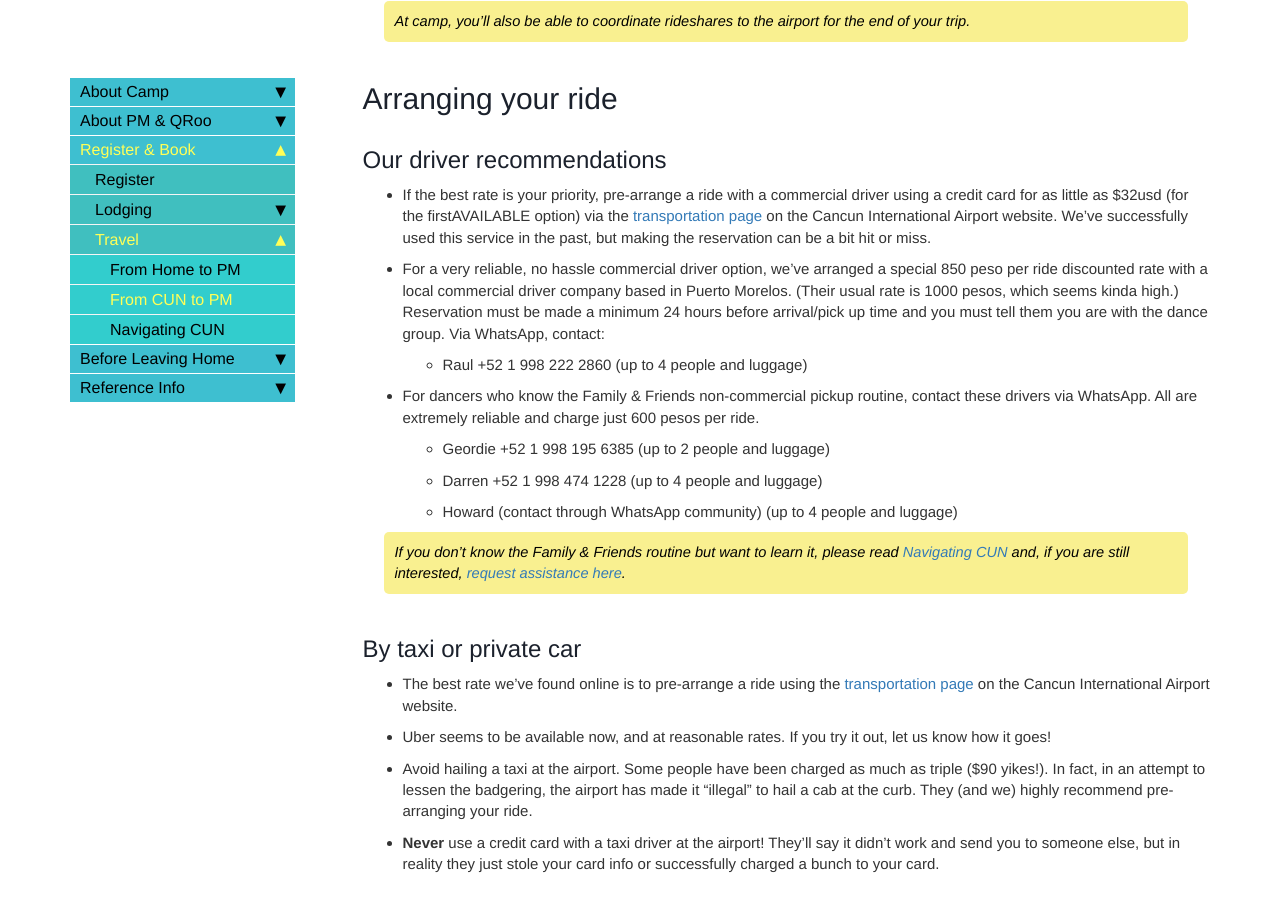
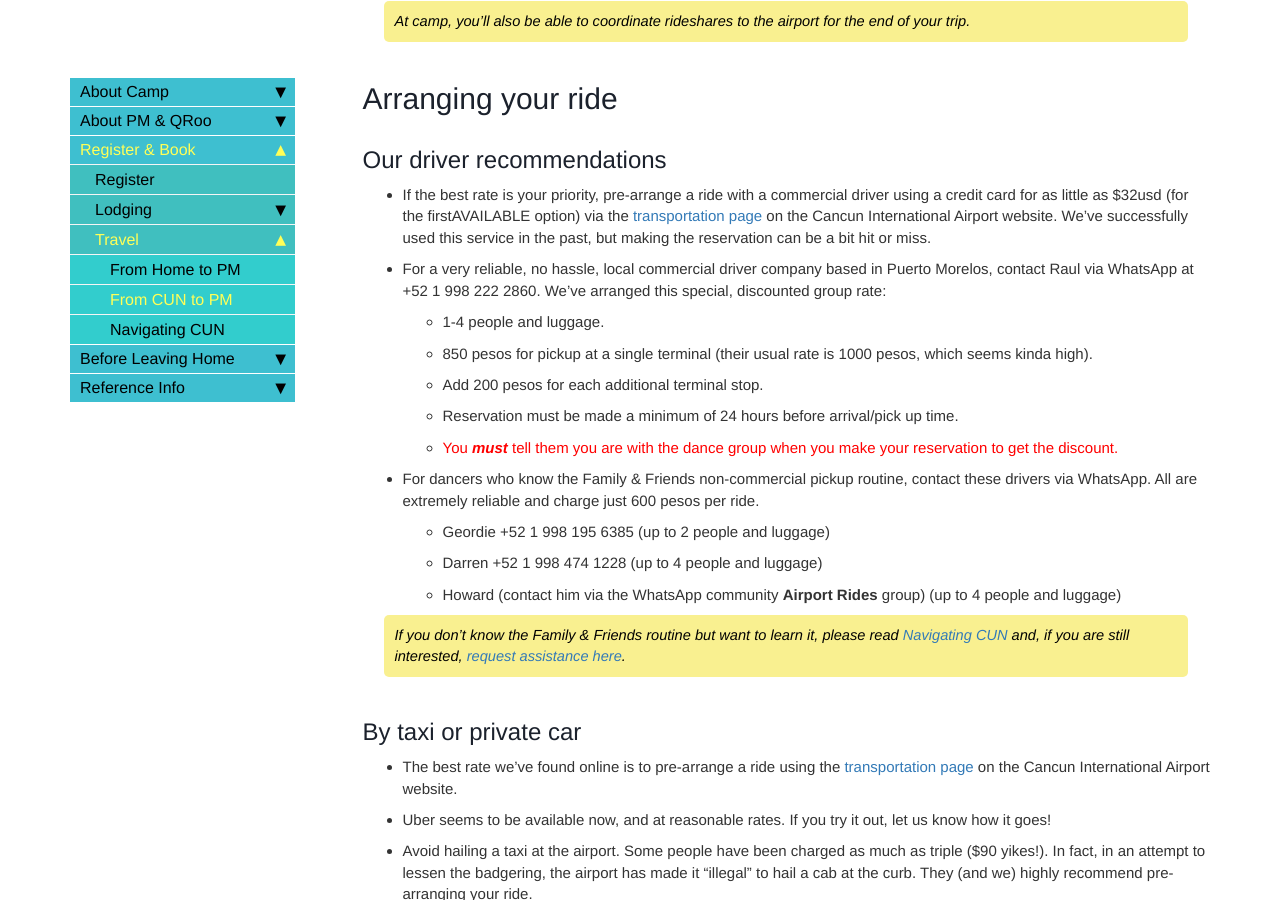
Before and after one commit to davewalker60/pmdup, a Jekyll site: the page built from pages/from-cun-to-pm.md, in a window 1280 px wide and 900 px high, scrolled down 556 px. Built offline with Jekyll 4.4.1, drawn with Linux system fonts in a browser that asks for light colours; comment, search, counter and statistics services are not loaded.

Commit message:
Update ride share details

```diff
--- a/pages/from-cun-to-pm.md
+++ b/pages/from-cun-to-pm.md
@@ -36,13 +36,17 @@ Follow these steps to coordinate a rideshare with other dancers:
 
 - If the best rate is your priority, pre-arrange a ride with a commercial driver using a credit card for as little as $32usd (for the firstAVAILABLE option) via the [transportation page](https://www.cancunairport.com/transportation.html){:target="_blank"} on the Cancun International Airport website. We've successfully used this service in the past, but making the reservation can be a bit hit or miss.
 
-- For a very reliable, no hassle commercial driver option, we've arranged a special 850 peso per ride discounted rate with a local commercial driver company based in Puerto Morelos. (Their usual rate is 1000 pesos, which seems kinda high.) Reservation must be made a minimum 24 hours before arrival/pick up time and you must tell them you are with the dance group. Via WhatsApp, contact:
-  - Raul +52 1 998 222 2860 (up to 4 people and luggage)
+- For a very reliable, no hassle, local commercial driver company based in Puerto Morelos, contact Raul via WhatsApp at +52 1 998 222 2860. We've arranged this special, discounted group rate:
+  - 1-4 people and luggage.
+  - 850 pesos for pickup at a single terminal (their usual rate is 1000 pesos, which seems kinda high).
+  - Add 200 pesos for each additional terminal stop.
+  - Reservation must be made a minimum of 24 hours before arrival/pick up time.
+  - <span style="color: red">You ***must*** tell them you are with the dance group when you make your reservation to get the discount.</span>
 
 - For dancers who know the Family & Friends non-commercial pickup routine, contact these drivers via WhatsApp. All are extremely reliable and charge just 600 pesos per ride.
   - Geordie +52 1 998 195 6385 (up to 2 people and luggage)
   - Darren  +52 1 998 474 1228 (up to 4 people and luggage)
-  - Howard  (contact through WhatsApp community) (up to 4 people and luggage)
+  - Howard  (contact him via the WhatsApp community **Airport Rides** group) (up to 4 people and luggage)
 
 > If you don't know the Family & Friends routine but want to learn it, please read [Navigating CUN](navigating-cun.md) and, if you are still interested, [request assistance here](https://docs.google.com/forms/d/e/1FAIpQLSeKsY-e9iy44578E1ijjs_g5Bwi1gZCuW439N1bOBlL76U5qg/viewform){:target="_blank"}.
 
```
